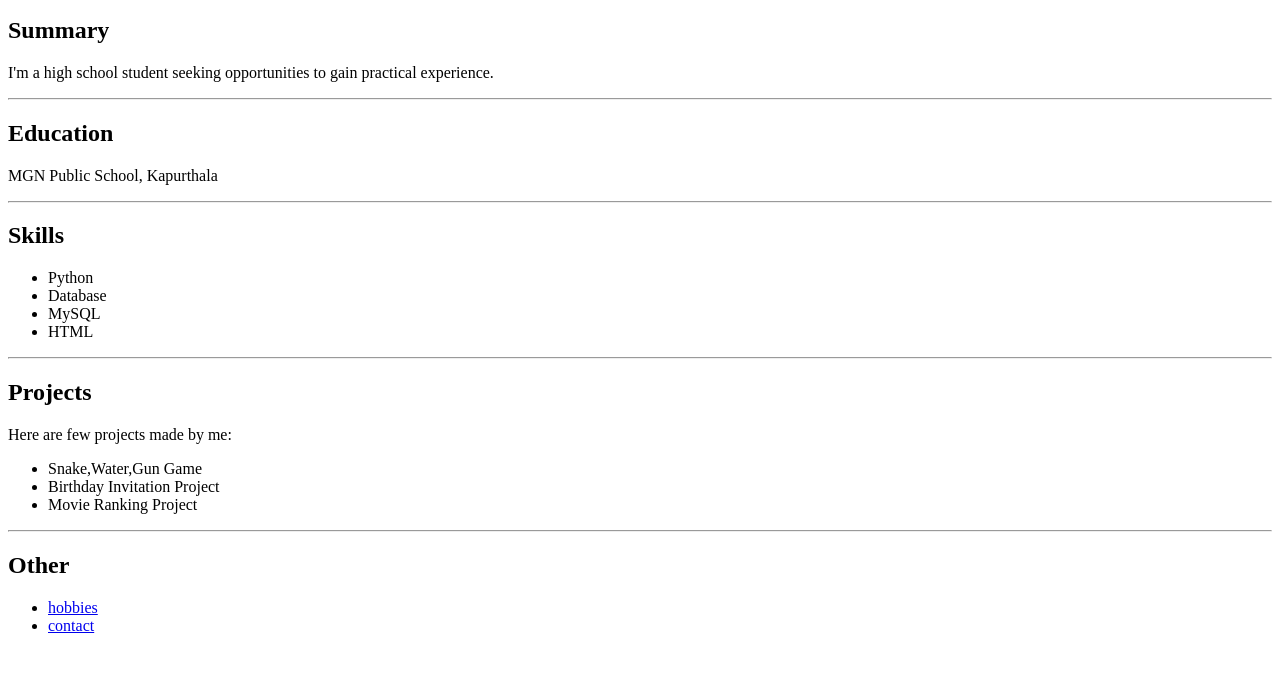
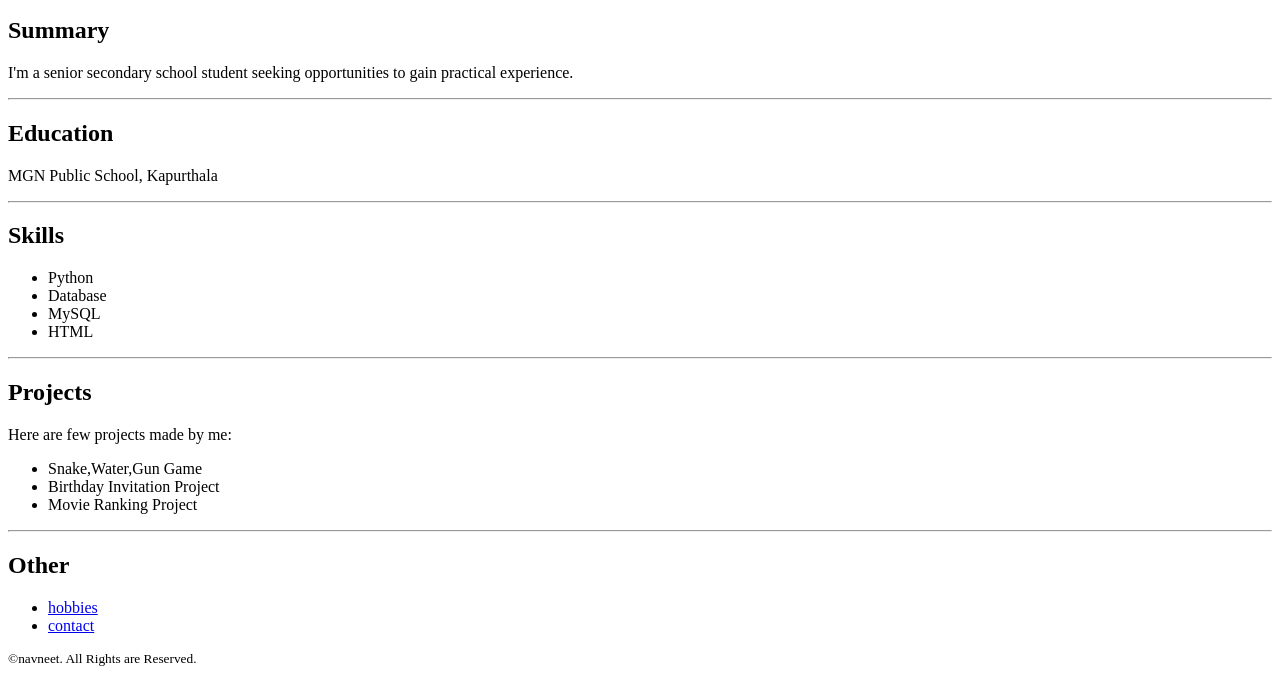
Before and after one commit to Navneet-2008/My-Resume, a plain HTML site: page index.html in a window 1280 px wide. Shown: the part 101-800 px from the top of the page. Drawn offline with Linux system fonts and the light colour scheme.

Commit message:
Update index.html

```diff
--- a/index.html
+++ b/index.html
@@ -10,7 +10,7 @@
     <img src="./cat.png" height="200" alt="cat picture">
 
     <h2>Summary</h2>
-    <p>I'm a high school student seeking opportunities to gain practical experience.</p>
+    <p>I'm a senior secondary school student seeking opportunities to gain practical experience.</p>
     <hr>
     <h2>Education</h2>
     <p>MGN Public School, Kapurthala</p>
@@ -36,7 +36,9 @@
         <li><a href="./hobbies.html">hobbies</a></li>
         <li><a href="./contact.html">contact</a></li>
     </ul>
-    <footer></footer>
+    <small>
+        <footer>©navneet. All Rights are Reserved.</footer>
+    </small>
 
 
 
```
